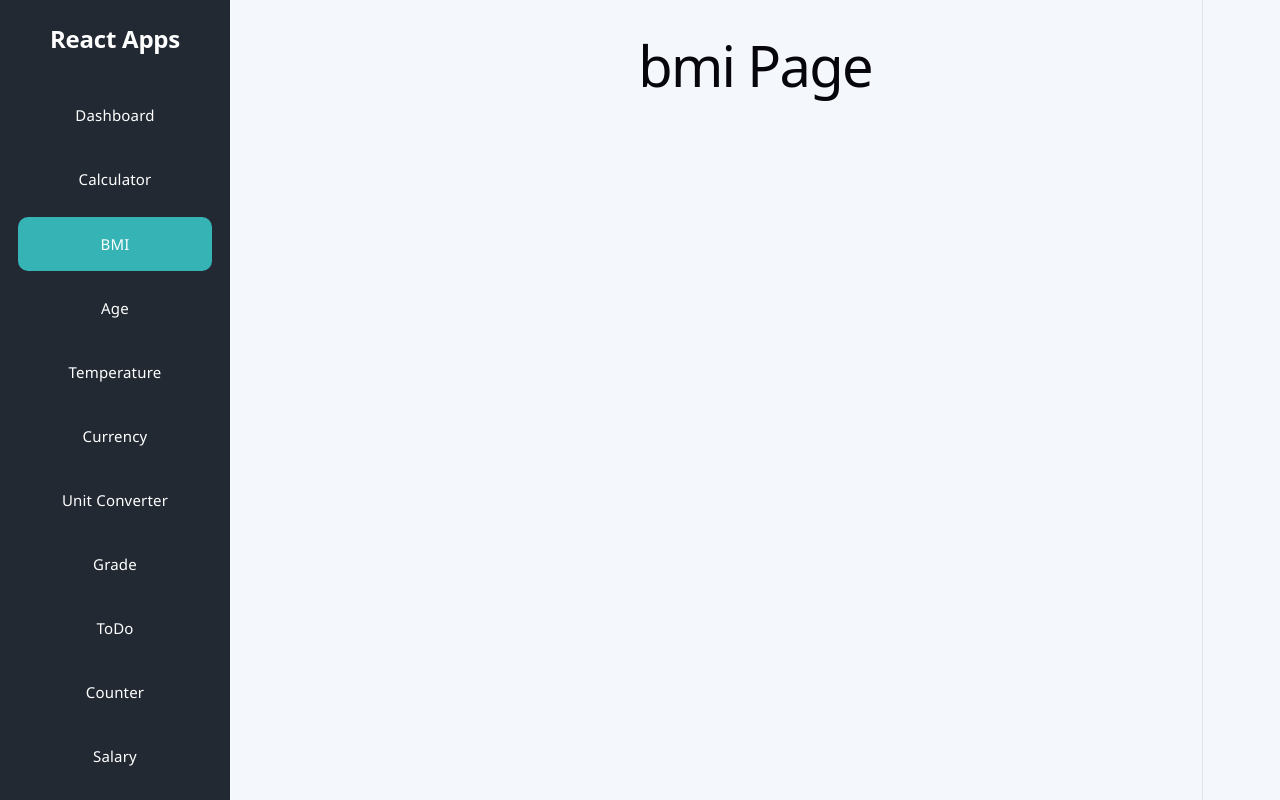
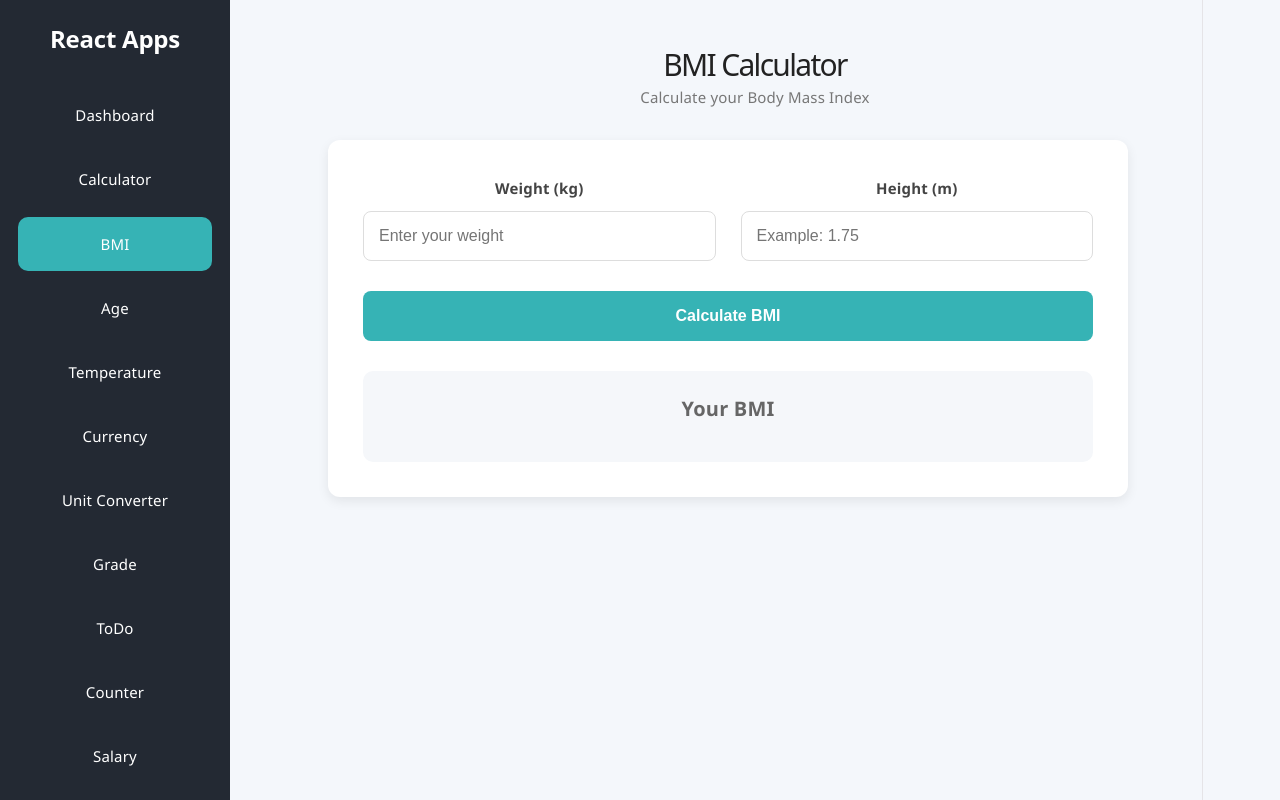
Before and after one commit to NaimaMuse/React-Mini-Apps, a React (Vite) app in the folder my-react-app/: page /bmi in a window 1280 px wide. Built offline with nearby package versions, Linux system fonts and the light colour scheme.

Commit message:
created the BMI  app and its design

```diff
--- a/my-react-app/src/App.css
+++ b/my-react-app/src/App.css
@@ -364,3 +364,132 @@ body{
     font-weight:bold;
     color:#36b3b5;
 }
+
+
+
+
+
+
+
+/* ===========================
+   BMI PAGE
+=========================== */
+
+.bmi-page{
+    width:100%;
+}
+
+.bmi-header{
+    margin-bottom:30px;
+}
+
+.bmi-header h1{
+    font-size:30px;
+    color:#222;
+    margin-bottom:6px;
+}
+
+.bmi-header p{
+    color:#777;
+    font-size:15px;
+}
+
+/* Card */
+
+.bmi-card{
+    background:#fff;
+    border-radius:12px;
+    padding:35px;
+    box-shadow:0 4px 12px rgba(0,0,0,.08);
+    max-width:800px;
+}
+
+/* Inputs */
+
+.bmi-inputs{
+    display:flex;
+    gap:25px;
+    margin-bottom:30px;
+}
+
+.input-box{
+    flex:1;
+}
+
+.input-box label{
+    display:block;
+    margin-bottom:10px;
+    font-size:15px;
+    font-weight:600;
+    color:#444;
+}
+
+.input-box input{
+    width:100%;
+    padding:15px;
+    border:1px solid #ddd;
+    border-radius:8px;
+    font-size:16px;
+    outline:none;
+    transition:.3s;
+}
+
+.input-box input:focus{
+    border-color:#36b3b5;
+    box-shadow:0 0 5px rgba(54,179,181,.25);
+}
+
+/* Button */
+
+.bmi-btn{
+    width:100%;
+    padding:16px;
+    border:none;
+    border-radius:8px;
+    background:#36b3b5;
+    color:white;
+    font-size:16px;
+    font-weight:600;
+    cursor:pointer;
+    transition:.3s;
+}
+
+.bmi-btn:hover{
+    background:#2b999b;
+}
+
+/* Result */
+
+.bmi-result{
+    margin-top:30px;
+    background:#f5f7fa;
+    border-radius:10px;
+    padding:25px;
+    text-align:center;
+}
+
+.bmi-result h3{
+    color:#666;
+    margin-bottom:15px;
+    font-size:20px;
+}
+
+.result-number{
+    font-size:42px;
+    color:#36b3b5;
+    font-weight:bold;
+}
+
+/* Responsive */
+
+@media(max-width:700px){
+
+.bmi-inputs{
+    flex-direction:column;
+}
+
+.bmi-card{
+    padding:25px;
+}
+
+}
--- a/my-react-app/src/Pages/Bmi.jsx
+++ b/my-react-app/src/Pages/Bmi.jsx
@@ -1,5 +1,74 @@
+import { useState } from "react";
+
 function Bmi() {
-  return <h1>bmi Page</h1>;
+  const [weight, setWeight] = useState("");
+  const [height, setHeight] = useState("");
+  const [result, setResult] = useState("");
+
+  function Calculate() {
+    if (weight === "" || height === "") {
+      setResult("Please enter all fields");
+      return;
+    }
+
+    const bmi = Number(weight) / (Number(height) * Number(height));
+    setResult(bmi.toFixed(2));
+  }
+
+  return (
+    <div className="bmi-page">
+
+      <div className="bmi-header">
+        <h1>BMI Calculator</h1>
+        <p>Calculate your Body Mass Index</p>
+      </div>
+
+      <div className="bmi-card">
+
+        <div className="bmi-inputs">
+
+          <div className="input-box">
+            <label>Weight (kg)</label>
+
+            <input
+              type="number"
+              placeholder="Enter your weight"
+              value={weight}
+              onChange={(e) => setWeight(e.target.value)}
+            />
+          </div>
+
+          <div className="input-box">
+            <label>Height (m)</label>
+
+            <input
+              type="number"
+              placeholder="Example: 1.75"
+              value={height}
+              onChange={(e) => setHeight(e.target.value)}
+            />
+          </div>
+
+        </div>
+
+        <button className="bmi-btn" onClick={Calculate}>
+          Calculate BMI
+        </button>
+
+        <div className="bmi-result">
+
+          <h3>Your BMI</h3>
+
+          <div className="result-number">
+            {result}
+          </div>
+
+        </div>
+
+      </div>
+
+    </div>
+  );
 }
 
 export default Bmi;
```
